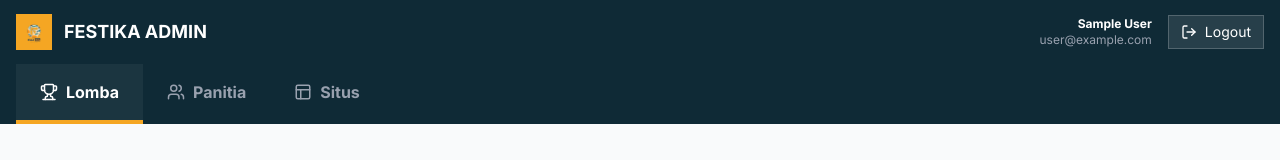
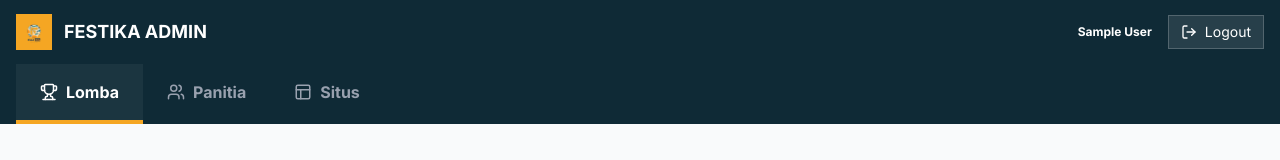
Before and after one commit to AufanT/festika2026, a Next.js app: page /admin in a window 1280 px wide. Shown: the top 160 px of the page. Built offline with nearby package versions, Linux system fonts and the light colour scheme; no server answers; the database is empty; sample sign-in values are in the browser's storage.

Commit message:
style: remove admin email display from header

```diff
--- a/src/components/admin/AdminDashboard.tsx
+++ b/src/components/admin/AdminDashboard.tsx
@@ -206,7 +206,6 @@ export default function AdminDashboard({ user }: { user: User | undefined }) {
           <div className="flex items-center gap-4">
             <div className="hidden sm:block text-right text-xs text-white">
               <p className="font-bold">{user?.name || "Admin"}</p>
-              <p className="text-gray-400">{user?.email}</p>
             </div>
             <button onClick={() => signOut()} className="bg-white/10 hover:bg-red-600 text-white px-3 py-1.5 flex items-center gap-2 text-sm transition-colors border border-white/20">
               <LogOut size={16} /> Logout
```
